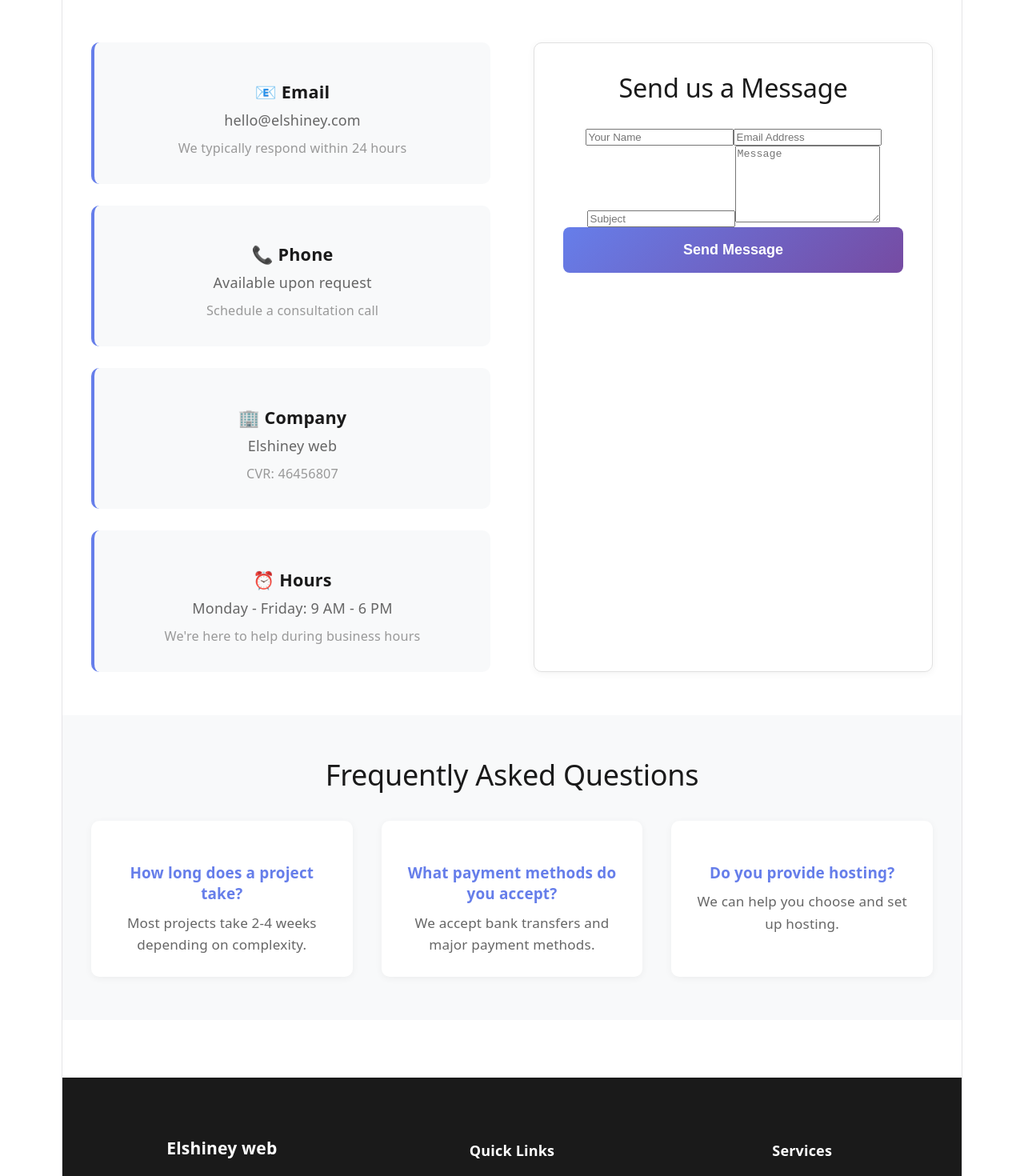
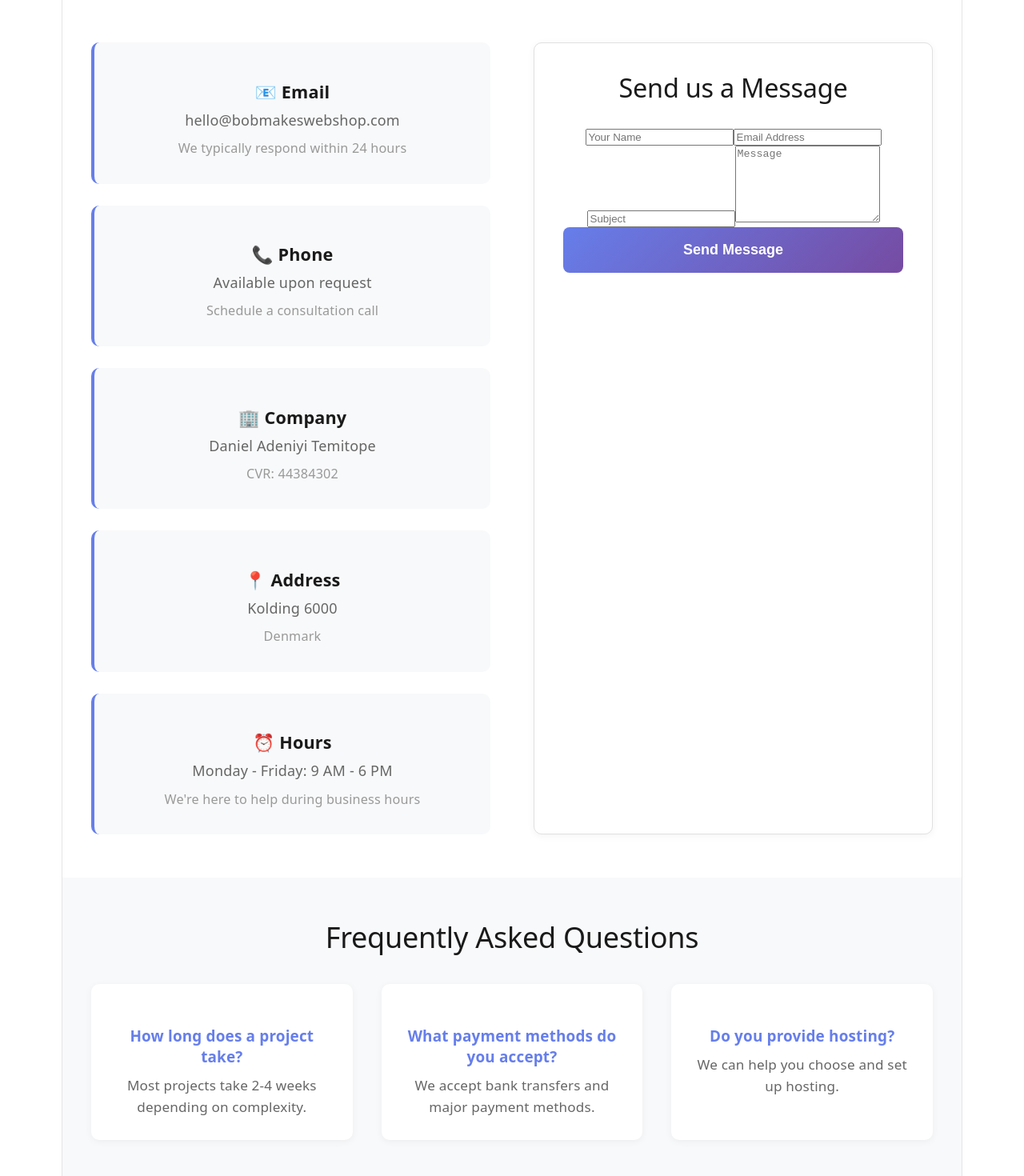
Before and after one commit to Teameams/Iggy, a React (Vite) app: page /contact in a window 1280 px wide. Shown: the part 300-1770 px from the top of the page at 80% size. Built offline with nearby package versions, Linux system fonts and the light colour scheme.

Commit message:
update website

```diff
--- a/src/components/Footer.jsx
+++ b/src/components/Footer.jsx
@@ -8,7 +8,7 @@ function Footer() {
     <footer className="footer">
       <div className="footer-content">
         <div className="footer-section">
-          <h3>Elshiney web</h3>
+          <h3>Daniel Adeniyi Temitope</h3>
           <p>Professional web development for businesses of all sizes.</p>
           <div className="social-links">
             <a href="#" title="LinkedIn">in</a>
@@ -47,7 +47,7 @@ function Footer() {
       </div>
 
       <div className="footer-bottom">
-        <p>&copy; {currentYear} Elshiney web. All rights reserved. | CVR: 46456807</p>
+        <p>&copy; {currentYear} Daniel Adeniyi Temitope. All rights reserved. | CVR: 44384302</p>
         <div className="footer-links">
           <a href="#">Privacy Policy</a>
           <a href="#">Terms of Service</a>
--- a/src/components/Navigation.jsx
+++ b/src/components/Navigation.jsx
@@ -6,7 +6,7 @@ function Navigation() {
     <nav className="navbar">
       <div className="nav-container">
         <Link to="/" className="nav-logo">
-          <span className="logo-icon">⚡</span> Elshiney web
+          <span className="logo-icon">⚡</span> Daniel Adeniyi Temitope
         </Link>
         <ul className="nav-menu">
           <li className="nav-item">
--- a/src/pages/About.jsx
+++ b/src/pages/About.jsx
@@ -4,7 +4,7 @@ function About() {
   return (
     <div className="about">
       <section className="about-hero">
-        <h1>About Elshiney web</h1>
+        <h1>About Daniel Adeniyi Temitope</h1>
         <p className="lead">Professional web development with 4 years of excellence</p>
       </section>
 
@@ -13,7 +13,7 @@ function About() {
           <div className="about-text">
             <h2>Our Story</h2>
             <p>
-              Founded in 2020, Elshiney web was born from a passion for creating exceptional digital experiences.
+              Founded in 2020, Daniel Adeniyi Temitope was born from a passion for creating exceptional digital experiences.
               What started as a small freelance operation has grown into a trusted partner for businesses across multiple industries.
             </p>
             <p>
--- a/src/pages/Contact.jsx
+++ b/src/pages/Contact.jsx
@@ -44,7 +44,7 @@ function Contact() {
         <div className="contact-info">
           <div className="info-block">
             <h3>📧 Email</h3>
-            <p>hello@elshiney.com</p>
+            <p>hello@bobmakeswebshop.com</p>
             <p className="description">
               We typically respond within 24 hours
             </p>
@@ -60,8 +60,14 @@ function Contact() {
 
           <div className="info-block">
             <h3>🏢 Company</h3>
-            <p>Elshiney web</p>
-            <p className="description">CVR: 46456807</p>
+            <p>Daniel Adeniyi Temitope</p>
+            <p className="description">CVR: 44384302</p>
+          </div>
+
+          <div className="info-block">
+            <h3>📍 Address</h3>
+            <p>Kolding 6000</p>
+            <p className="description">Denmark</p>
           </div>
 
           <div className="info-block">
--- a/src/pages/Home.jsx
+++ b/src/pages/Home.jsx
@@ -6,7 +6,7 @@ function Home() {
     <div className="home">
       <section className="hero">
         <div className="hero-content">
-          <h1>Elshiney web</h1>
+          <h1>Daniel Adeniyi Temitope</h1>
           <p className="hero-subtitle">Professional Web Solutions for Your Business</p>
           <p className="hero-description">
             Tailored webshops and business websites that drive growth. 4 years of expertise in creating beautiful,
@@ -44,7 +44,7 @@ function Home() {
       </section>
 
       <section className="why-choose">
-        <h2>Why Choose Elshiney web?</h2>
+        <h2>Why Choose Daniel Adeniyi Temitope?</h2>
         <div className="features">
           <div className="feature">
             <h4>4 Years of Experience</h4>
```
